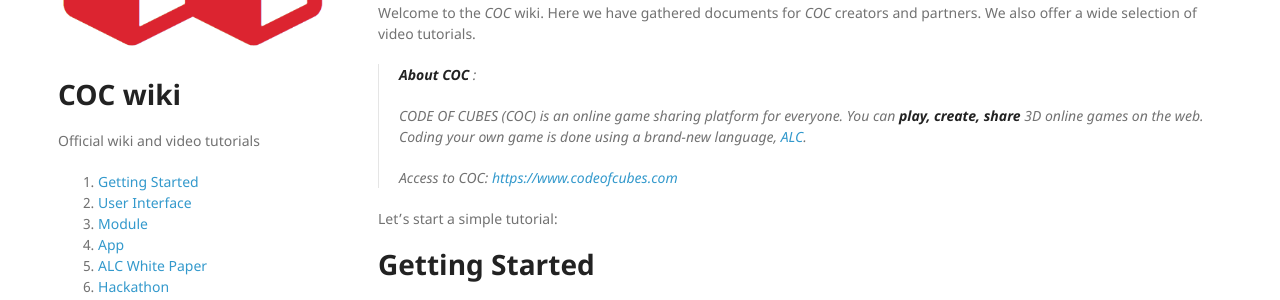
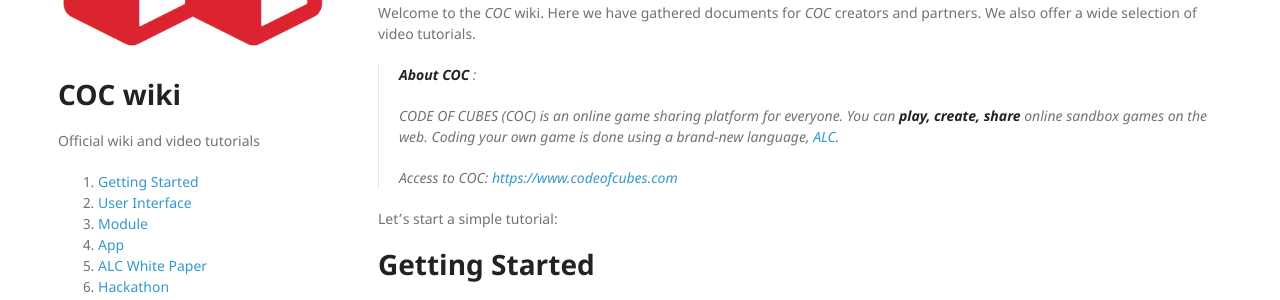
Before and after one commit to daisykim/daisykim.github.io, a Jekyll site: the page built from index.md, in a window 1280 px wide and 900 px high. Shown: the part 254-554 px from the top of the window. Built offline with Jekyll 4.4.1, drawn with Linux system fonts in a browser that asks for light colours; nearby versions of some CDN libraries.

Commit message:
Update coc description

```diff
--- a/index.md
+++ b/index.md
@@ -10,7 +10,7 @@ We also offer a wide selection of video tutorials.
 > **About _COC_** :
 >
 > CODE OF CUBES (COC) is an online game sharing platform for everyone.
-> You can **play, create, share** 3D online games on the web.
+> You can **play, create, share** online sandbox games on the web.
 > Coding your own game is done using a brand-new language, [_ALC_](p/alc-1.0-white-paper).
 >
 > Access to COC: [https://www.codeofcubes.com](https://www.codeofcubes.com)
```
